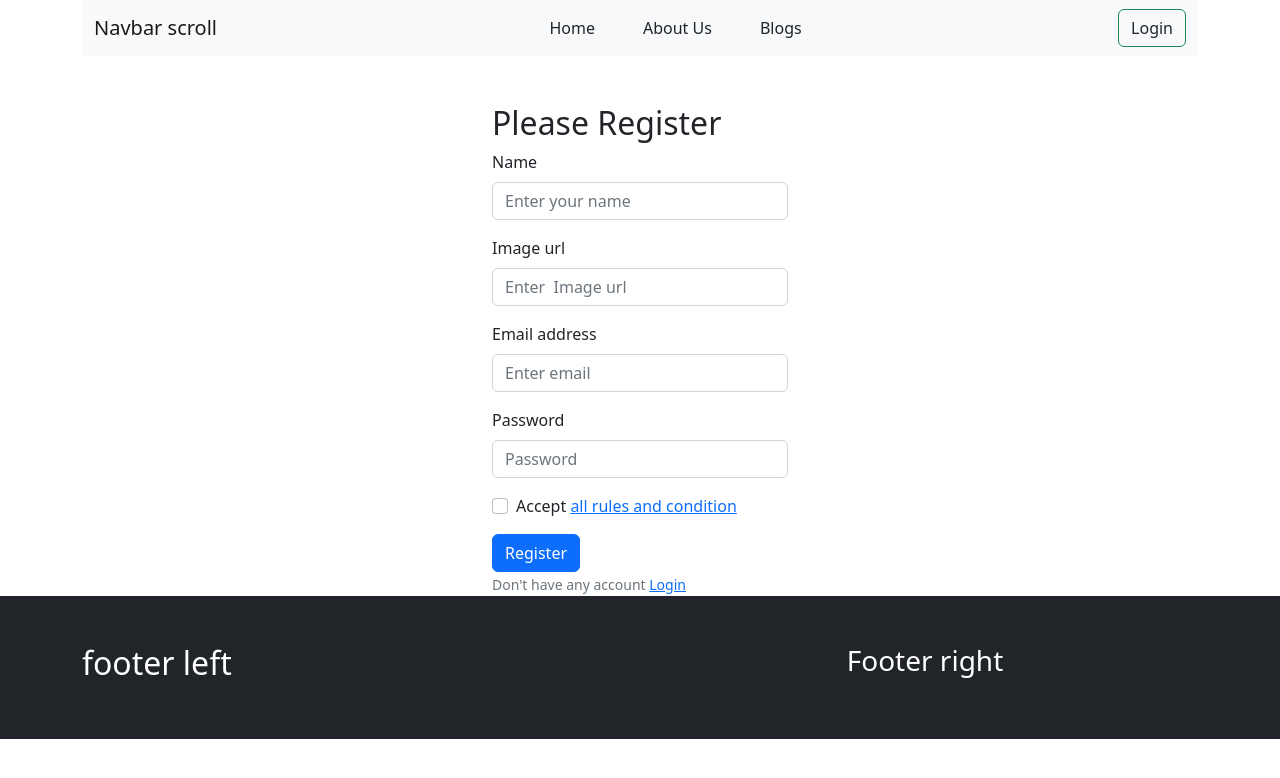
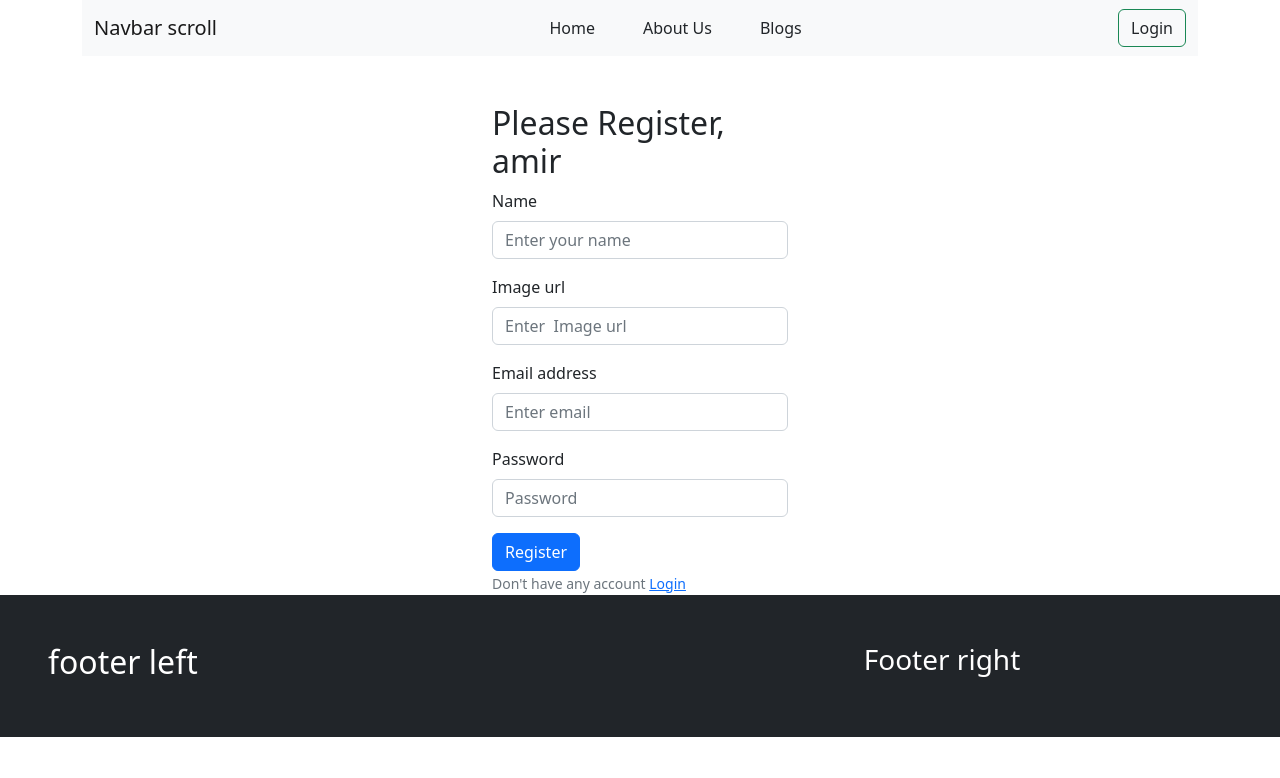
Before and after one commit to mdsalauddinahmed/Chillox-resturant-client-site, a React (Vite) app: page /register in a window 1280 px wide. Shown: the top 778 px of the page. Built offline with nearby package versions, Linux system fonts and the light colour scheme.

Commit message:
firebase integrate and register page done

```diff
--- a/package.json
+++ b/package.json
@@ -13,11 +13,13 @@
     "@react-icons/all-files": "^4.1.0",
     "@smastrom/react-rating": "^1.3.1",
     "bootstrap": "^5.2.3",
+    "firebase": "^9.21.0",
     "react": "^18.2.0",
     "react-bootstrap": "^2.7.4",
     "react-dom": "^18.2.0",
     "react-icons": "^4.8.0",
-    "react-router-dom": "^6.11.0"
+    "react-router-dom": "^6.11.0",
+    "react-toastify": "^9.1.2"
   },
   "devDependencies": {
     "@types/react": "^18.0.28",
--- a/src/Components/Footer/Footer.jsx
+++ b/src/Components/Footer/Footer.jsx
@@ -4,7 +4,7 @@ import { Col, Container, Row } from 'react-bootstrap';
 const Footer = () => {
     return (
        <div className='bg-dark p-5'>
-         <Container>
+         <>
 
            <Row className=' text-white'>
 
@@ -18,7 +18,7 @@ const Footer = () => {
           </Col>
         </Row>
 
-        </Container>
+        </>
        </div>
     );
 };
--- /dev/null
+++ b/src/Firebase/Firebase.config.jsx
@@ -0,0 +1,15 @@
+// Import the functions you need from the SDKs you need
+import { initializeApp } from "firebase/app";
+
+const firebaseConfig = {
+  apiKey: "AIzaSyAi24fHOnIgdpEMX5ysYTl6aPJOmIUGeeE",
+  authDomain: "assignment-10-2bc1e.firebaseapp.com",
+  projectId: "assignment-10-2bc1e",
+  storageBucket: "assignment-10-2bc1e.appspot.com",
+  messagingSenderId: "601879019819",
+  appId: "1:601879019819:web:9285daadac7b1ab58d856e"
+};
+
+// Initialize Firebase
+const app = initializeApp(firebaseConfig);
+export default app;
--- a/src/Pages/Recipe/RecipeCard.jsx
+++ b/src/Pages/Recipe/RecipeCard.jsx
@@ -1,12 +1,23 @@
-import React from 'react';
+import React, { useState } from 'react';
 import { Rating } from '@smastrom/react-rating'
+
+import 'react-toastify/dist/ReactToastify.css';
 
 import '@smastrom/react-rating/style.css'
 import { Button, Card, Container } from 'react-bootstrap';
+import { ToastContainer, toast } from 'react-toastify';
 
 const RecipeCard = ({card}) => {
     console.log(card)
     const{recipe_name,cooking_method,ingredients,rating}=card
+
+    const notify = () => {
+        toast("wow!! its My favorite Recipe");
+        setFavorite(true)
+    };
+
+    const [Favorite,setFavorite]=useState(false)
+
     return (
          <Container>
              <Card className='mt-4' >
@@ -25,7 +36,10 @@ const RecipeCard = ({card}) => {
 
          <div className='d-flex justify-content-between align-items-center'>
        <div><Rating style={{ maxWidth: 250 }} readOnly value={rating} />Rating: <span>{rating}</span></div>
-      <div><Button variant="secondary">Favorite</Button></div>
+       <div>
+        <Button onClick={notify} disabled={Favorite} variant="secondary">Favorite</Button>
+        <ToastContainer></ToastContainer>
+       </div>
          </div>
       </Card.Body>
     </Card>
--- a/src/Pages/Register/Register.jsx
+++ b/src/Pages/Register/Register.jsx
@@ -1,12 +1,49 @@
-import React from 'react';
+import React, { useContext, useState } from 'react';
 import { Button, Container, Form } from 'react-bootstrap';
 import { Link } from 'react-router-dom';
+import { AuthContext } from '../../Provider/AuthProvider';
 
 const Register = () => {
+  const {user,CreateUser}=useContext(AuthContext)
+  const [error,setError]=useState("")
+  const [Value,setValue]=useState("")
+
+   const handleSubmit=event=>{
+    event.preventDefault()
+    const form =event.target;
+    const name = form.name.value;
+    const photo = form.photo.value;
+    const email = form.email.value;
+    const password = form.password.value;
+    if(!name || !photo || !email || !password){
+        alert("Must be fill up all input")
+        //  setValue("Must be fill up all input")
+    }
+    if(password.length<6){
+        alert('password atlest six character')
+        // setError("password atleast six character")
+    }
+    event.target.reset();
+
+    console.log(name,photo,email,password)
+    CreateUser(email, password)
+    .then(result =>{
+        const createdUser = result.user;
+        console.log(createdUser)
+    })
+    .catch(error=>{
+        console.log(error)
+    })
+   }
+
+
+
+
+
     return (
         <Container className="w-25 mx-auto mt-5">
-        <h2>Please  Register </h2>
-        <Form >
+        <h2>Please  Register, {user.displayName} </h2>
+        <Form onSubmit={handleSubmit} >
           <Form.Group className="mb-3" controlId="formBasicEmail">
             <Form.Label>Name</Form.Label>
             <Form.Control type=" text" name='name' placeholder="Enter your name" />
@@ -28,13 +65,6 @@ const Register = () => {
             <Form.Control type="password" name='password' placeholder="Password" />
           </Form.Group>
 
-          <Form.Group className="mb-3" controlId="formBasicCheckbox">
-            <Form.Check
-
-             type="checkbox"
-             name='accept'
-              label={<>Accept <Link to="/terms">all rules and condition</Link> </>} />
-          </Form.Group>
 
           <Button variant="primary"  type="submit">
           Register
@@ -43,12 +73,9 @@ const Register = () => {
           <Form.Text className="text-muted">
               Don't have any account <Link to="/login"> Login</Link>
             </Form.Text>
-          <Form.Text className="text-muted">
+            <br />
 
-            </Form.Text>
-          <Form.Text className="text-muted">
 
-            </Form.Text>
         </Form>
       </Container>
     );
--- /dev/null
+++ b/src/Provider/AuthProvider.jsx
@@ -0,0 +1,28 @@
+import React, { createContext } from 'react';
+import app from '../Firebase/Firebase.config';
+import { createUserWithEmailAndPassword, getAuth } from "firebase/auth";
+export const AuthContext = createContext(null);
+
+
+const auth = getAuth(app);
+const AuthProvider = ({children}) => {
+
+    const CreateUser =(email,password)=>{
+
+         return createUserWithEmailAndPassword(auth, email, password)
+      }
+      const user = {displayName:"amir"}
+      const authInformation ={
+        user,
+        CreateUser
+      }
+
+
+    return (
+        <AuthContext.Provider value={authInformation}>
+            {children }
+        </AuthContext.Provider>
+    );
+};
+
+export default AuthProvider;
--- a/src/main.jsx
+++ b/src/main.jsx
@@ -3,9 +3,13 @@ import ReactDOM from 'react-dom/client'
 import 'bootstrap/dist/css/bootstrap.min.css';
 import './index.css'
 import Route from './Routes/Route.jsx'
+import AuthProvider from './Provider/AuthProvider';
 
 ReactDOM.createRoot(document.getElementById('root')).render(
   <React.StrictMode>
-   <Route></Route>
+    <AuthProvider>
+      <Route></Route>
+    </AuthProvider>
+
   </React.StrictMode>,
 )
```
Also changed, not shown: 1 other file (tests, documents, lock files or other folders).
